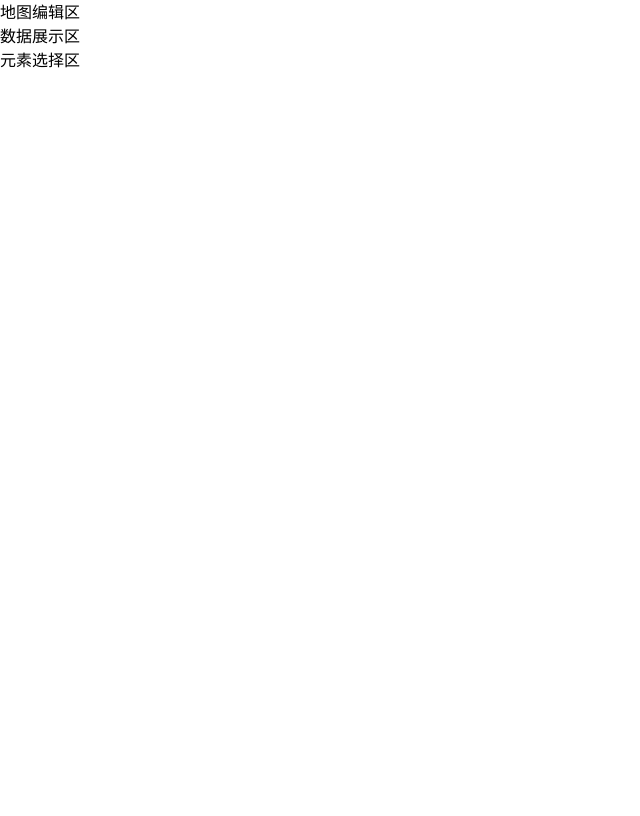
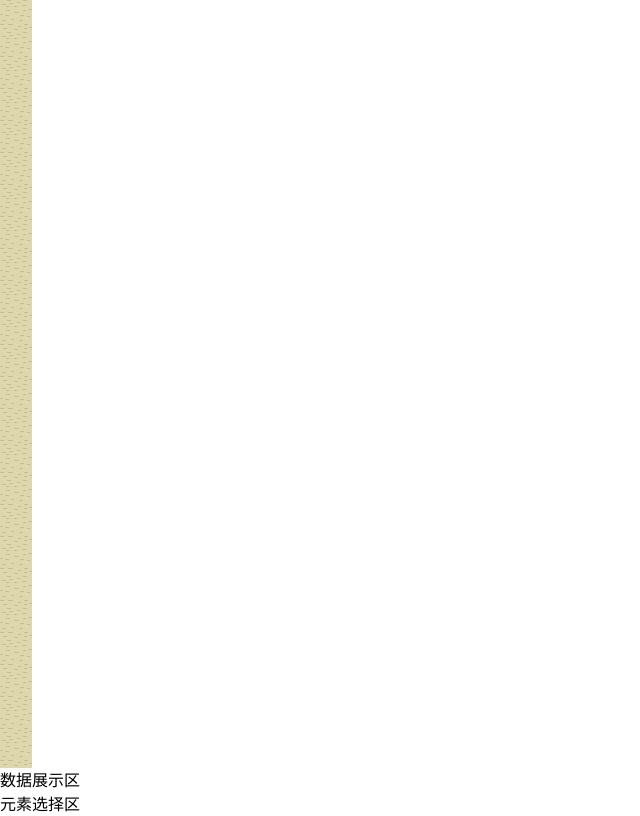
Before and after one commit to cuixiaorui/teach-sokoban, a Vue app: page /#/edit in a window 1280 px wide. Shown: the whole page, without its empty margins (0-640 px from the left). Built offline with nearby package versions, Linux system fonts and the light colour scheme.

Commit message:
17-实现地图编辑区

```diff
--- /dev/null
+++ b/src/components/edit/MapBlock.vue
@@ -0,0 +1,32 @@
+<template>
+  <div class="border border-white" @click="handleClick">
+    <template v-if="map[props.y][props.x] === MapTile.WALL">
+      <img :src="wallImg" />
+    </template>
+    <template v-else-if="map[props.y][props.x] === MapTile.FLOOR">
+      <img :src="floorImg" />
+    </template>
+  </div>
+</template>
+
+<script setup lang="ts">
+import { MapTile } from "@/store/map";
+import wallImg from "@/assets/wall.png";
+import floorImg from "@/assets/floor.png";
+import { useMapEditStore } from "@/store/edit/mapEdit";
+
+interface Props {
+  x: number;
+  y: number;
+}
+
+const { map } = useMapEditStore();
+
+const props = defineProps<Props>();
+
+function handleClick() {
+  map[props.y][props.x] = MapTile.WALL;
+}
+</script>
+
+<style scoped></style>
--- /dev/null
+++ b/src/components/edit/MapEdit.vue
@@ -0,0 +1,18 @@
+<template>
+  <div>
+    <div v-for="(row, i) in map" class="flex">
+      <div v-for="(col, j) in map[i]">
+        <MapBlock :x="j" :y="i"></MapBlock>
+      </div>
+    </div>
+  </div>
+</template>
+
+<script setup lang="ts">
+import MapBlock from "./MapBlock.vue";
+import { useMapEditStore } from "@/store/edit/mapEdit";
+
+const { map } = useMapEditStore();
+</script>
+
+<style scoped></style>
--- /dev/null
+++ b/src/store/edit/mapEdit.ts
@@ -0,0 +1,15 @@
+import { reactive } from "vue";
+import { defineStore } from "pinia";
+
+export const useMapEditStore = defineStore("map-edit", () => {
+  const map = reactive([
+    [2, 2, 2, 2, 2, 2],
+    [2, 2, 2, 2, 2, 2],
+    [2, 2, 2, 2, 2, 2],
+    [2, 2, 2, 2, 2, 2],
+  ]);
+
+  return {
+    map,
+  };
+});
--- a/src/view/Edit.vue
+++ b/src/view/Edit.vue
@@ -1,15 +1,15 @@
 <template>
   <div>
     <div class="flex">
-      <div class="w-4/6 bg-pink-400">地图编辑区</div>
+      <div class="w-4/6 bg-pink-400"><MapEdit></MapEdit></div>
       <div>数据展示区</div>
     </div>
-    <div>
-	元素选择区
-    </div>
+    <div>元素选择区</div>
   </div>
 </template>
 
-<script setup lang="ts"></script>
+<script setup lang="ts">
+import MapEdit from "@/components/edit/MapEdit.vue";
+</script>
 
 <style scoped></style>
```
